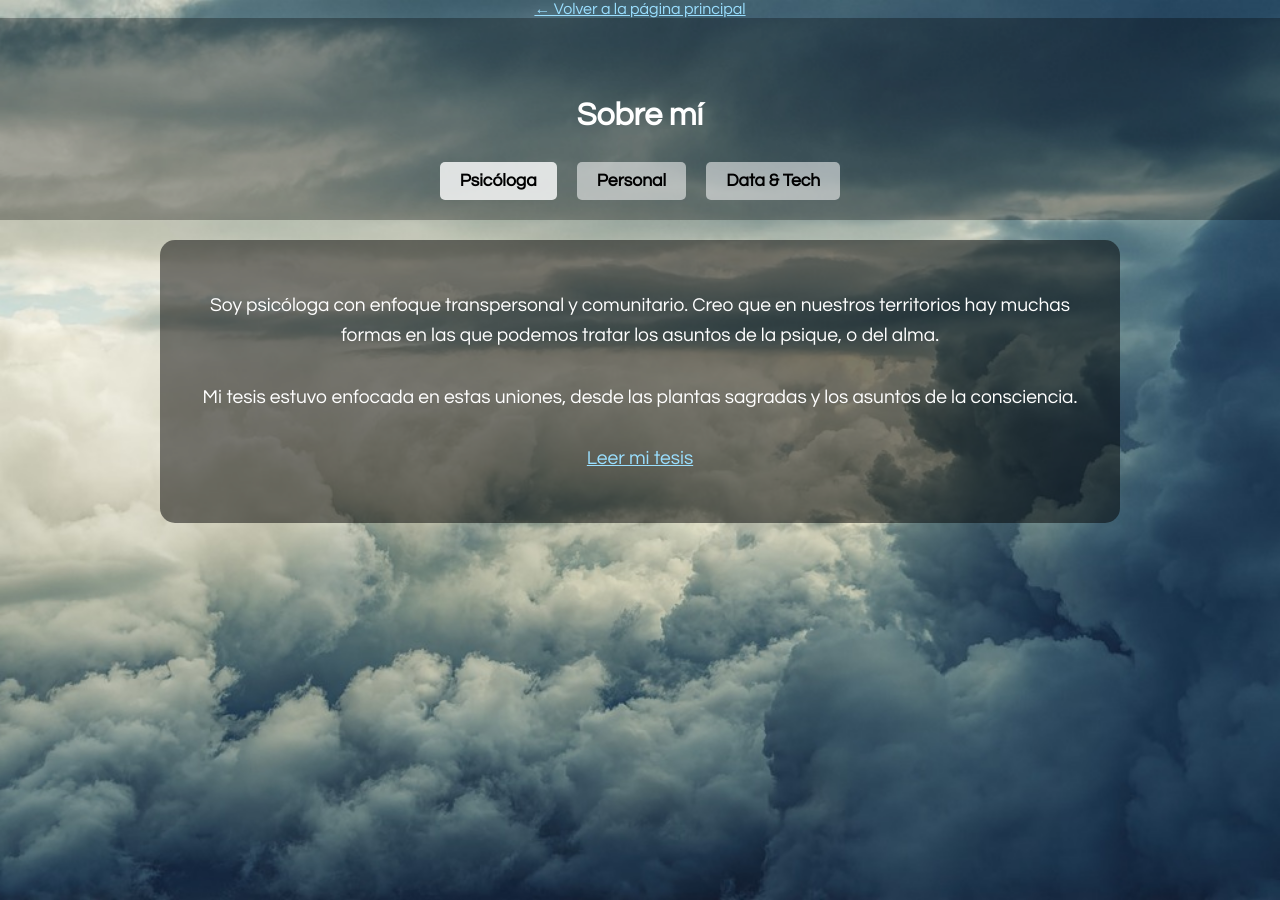
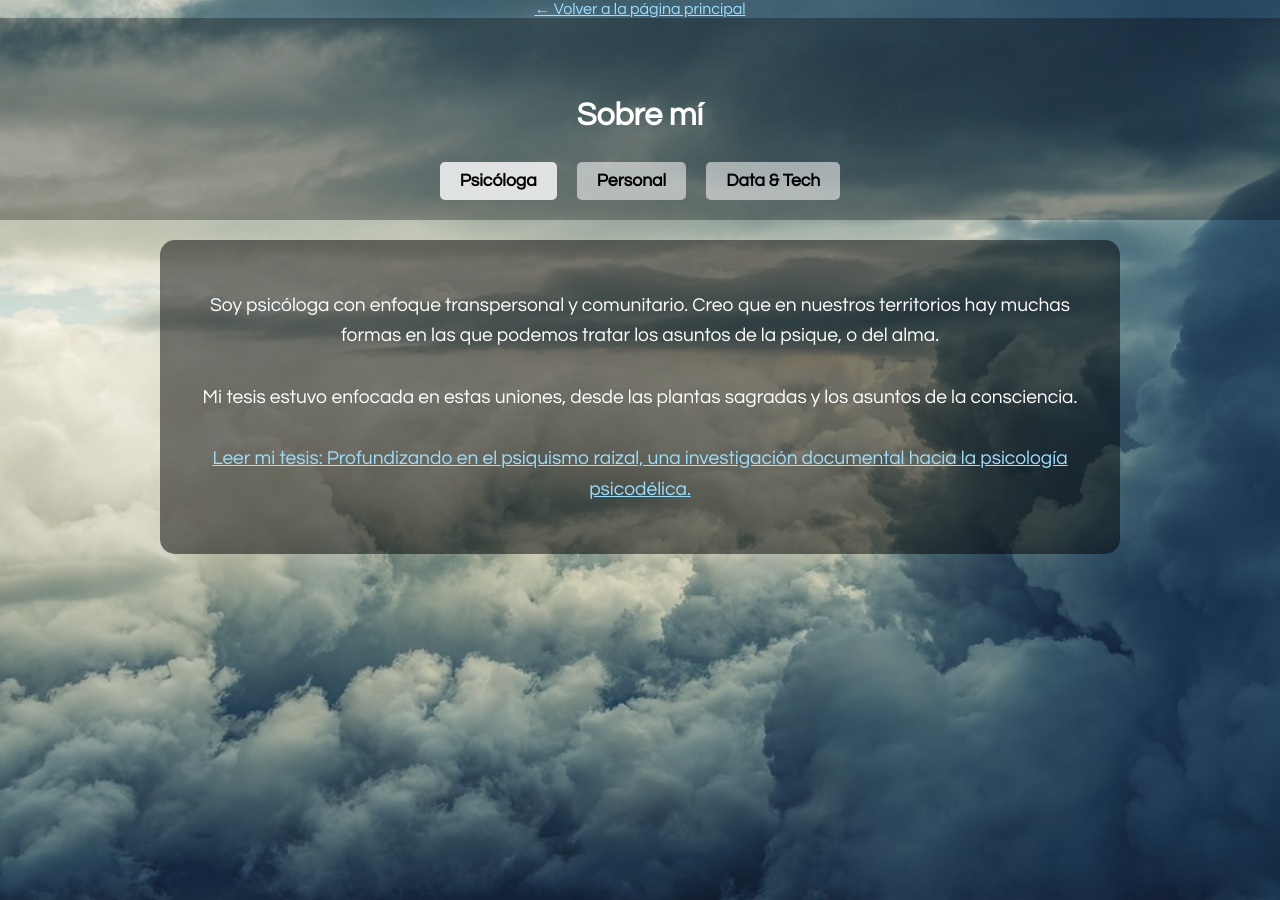
Before and after one commit to psiqsofia/psiquesofia, a Jekyll site: the page sobre-mi.html, which Jekyll copies as it is, in a window 1280 px wide. Built offline with Jekyll 4.4.1, drawn with Linux system fonts in a browser that asks for light colours.

Commit message:
Update sobre-mi.html
Signed-off-by: Sofía <juanah2800@gmail.com>

```diff
--- a/sobre-mi.html
+++ b/sobre-mi.html
@@ -131,7 +131,7 @@
   <div id="psicologa" class="tab-content active">
     <p>Soy psicóloga con enfoque transpersonal y comunitario. Creo que en nuestros territorios hay muchas formas en las que podemos tratar los asuntos de la psique, o del alma.<br><br>
     Mi tesis estuvo enfocada en estas uniones, desde las plantas sagradas y los asuntos de la consciencia.<br><br>
-    <a href="https://repository.javeriana.edu.co/items/e00089b1-35a6-4353-adf3-5d10f4cc44a5" target="_blank">Leer mi tesis</a></p>
+    <a href="https://repository.javeriana.edu.co/items/e00089b1-35a6-4353-adf3-5d10f4cc44a5" target="_blank">Leer mi tesis: Profundizando en el psiquismo raizal, una investigación documental hacia la psicología psicodélica.</a></p>
   </div>
 
   <div id="sobre-mi" class="tab-content">
@@ -140,7 +140,9 @@
   </div>
 
   <div id="data-tech" class="tab-content">
-    <p>Actualmente me desarrollo también en el área de datos y tecnología, con interés en Business Intelligence, limpieza de datos, automatización de reportes y visualización de insights. Manejo herramientas como Google Sheets, Forms, Tableau y estoy aprendiendo Python y GitHub para crear soluciones más eficientes.</p>
+    <p>Actualmente me desarrollo también en el área de datos y tecnología, con interés en Business Intelligence, limpieza de datos y visualización de insights. Manejo herramientas como Google Sheets, Forms, Tableau, Python y GitHub.
+      Considero que los datos son una manera increible de investigar el comportamiento de las personas, y que puede ser utilizado para resolver problemas de la gente y haccer propuestas eficientes en cualquier sector.
+  </p>
   </div>
 
   <script>
```
